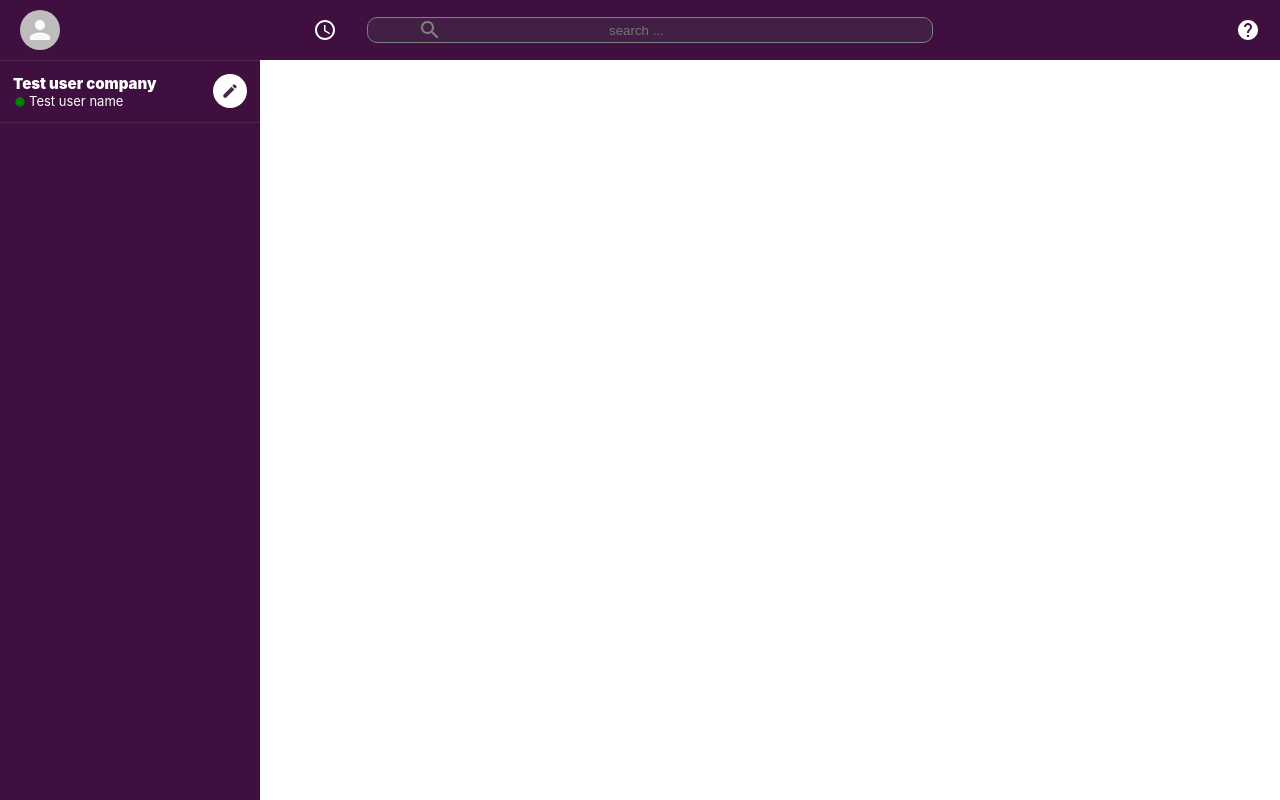
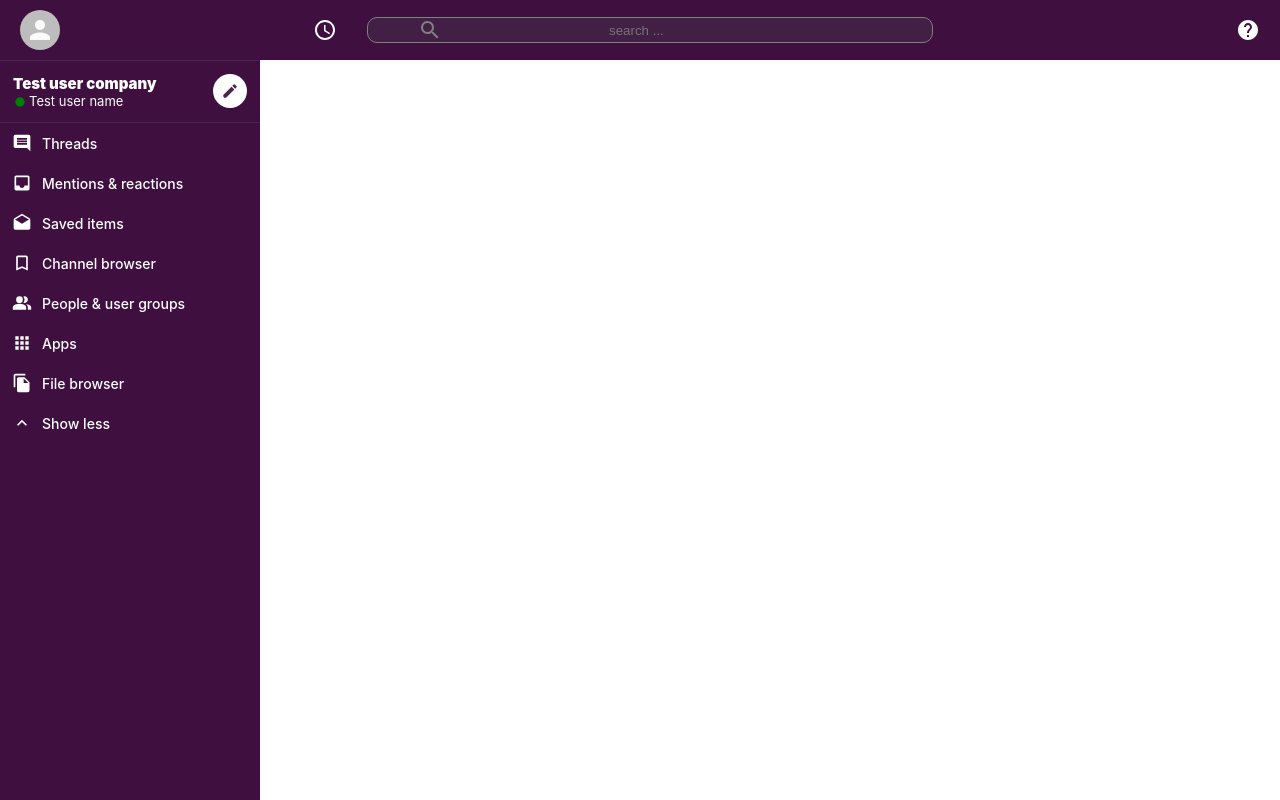
Before and after one commit to AL-SAFWAN/Slack, a React (Create React App) app in the folder slack-clone/: page / in a window 1280 px wide. Built offline with nearby package versions, Linux system fonts and the light colour scheme.

Commit message:
sidebar options sections

```diff
--- a/slack-clone/src/components/SideBar.js
+++ b/slack-clone/src/components/SideBar.js
@@ -1,6 +1,7 @@
-import { Create, FiberManualRecordRounded } from "@material-ui/icons";
+import { Apps, BookmarkBorder, Create, Drafts, ExpandLess, FiberManualRecordRounded, FileCopy, Inbox, InsertComment, PeopleAlt } from "@material-ui/icons";
 import React from "react";
 import styled from "styled-components";
+import SideBarOption from "./SideBarOption";
 function SideBar() {
   return (
     <SidebarContainer>
@@ -14,6 +15,15 @@ function SideBar() {
         </SideBarInfo>
         <Create />
       </SideBarHeader>
+      <SideBarOption Icon= {InsertComment} title='Threads'/>
+      <SideBarOption Icon= {Inbox} title='Mentions & reactions'/>
+      <SideBarOption Icon= {Drafts} title='Saved items'/>
+      <SideBarOption Icon= {BookmarkBorder} title='Channel browser'/>
+      <SideBarOption Icon= {PeopleAlt} title='People & user groups'/>
+      <SideBarOption Icon= {Apps} title='Apps'/>
+      <SideBarOption Icon= {FileCopy} title='File browser'/>
+      <SideBarOption Icon= {ExpandLess} title='Show less'/>
+
     </SidebarContainer>
   );
 }
--- /dev/null
+++ b/slack-clone/src/components/SideBarOption.js
@@ -0,0 +1,37 @@
+import React from "react";
+import styled from "styled-components";
+function SideBarOption({ Icon, title }) {
+  return (
+    <SideBarOptionContainer>
+      {Icon && <Icon fontSize="small" style={{ padding: 10 }} />}
+      {Icon ? (
+        <h3>{title}</h3>
+      ) : (
+        <SidebarOptionsChannel>
+          <span>#</span> {title}
+        </SidebarOptionsChannel>
+      )}
+    </SideBarOptionContainer>
+  );
+}
+
+export default SideBarOption;
+
+const SideBarOptionContainer = styled.div`
+  display: flex;
+  font-size: 12px;
+  align-items: center;
+  padding-left: 2px;
+  cursor: pointer;
+  :hover {
+    opacity: 0.9;
+    background-color: #340e36;
+  }
+  > h3 {
+    font-weight: 500;
+  }
+  > h3 > span {
+    padding: 15px;
+  }
+`;
+const SidebarOptionsChannel = styled.div``;
```
